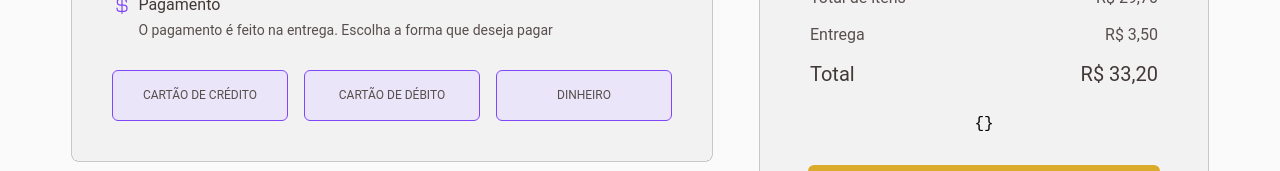
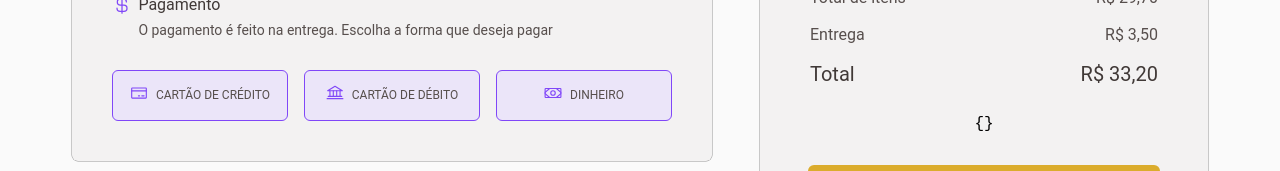
Before and after one commit to pedrodif/uploadCoffeeDelivery, a React (Vite) app: page /checkout in a window 1280 px wide. Shown: the part 624-795 px from the top of the page. Built offline with nearby package versions, Linux system fonts and the light colour scheme.

Commit message:
feat: :sparkles: RadioGroup component Icon placed, checkout unused code eliminated

```diff
--- a/src/components/RadioGroup/index.tsx
+++ b/src/components/RadioGroup/index.tsx
@@ -6,6 +6,45 @@ import { Bank, CreditCard, Money } from "phosphor-react";
 
 // Styles
 import { RadioInput, RadioLabel, SectionContainer } from "./styles";
+
+const handleIcon = (icon: string) => {
+  if (icon === "money") {
+    return (
+      <Money
+        color="#8047F8"
+        size={18}
+      />
+    )
+  }
+
+  if (icon === "creditCard") {
+    return  (
+      <CreditCard
+        color="#8047F8"
+        size={18}
+      />
+    )
+  }
+
+  return (
+    <Bank
+      color="#8047F8"
+      size={18}
+    />
+  )
+}
+
+interface IIconWrapperProps extends HTMLAttributes<HTMLDivElement> {
+  children?: ReactNode;
+}
+
+function IconWrapper({ children }: IIconWrapperProps) {
+  return (
+    <div>
+      {children}
+    </div>
+  )
+}
 
 interface IdataProps {
   id: string;
@@ -16,10 +55,9 @@ interface IdataProps {
 
 export interface IRadioGroupProps extends HTMLAttributes<HTMLElement> {
   data?: IdataProps[];
-  icon: (icon: string) => void;
 }
 
-export function RadioGroup({ data, icon, ...props }: IRadioGroupProps) {
+export function RadioGroup({ data, ...props }: IRadioGroupProps) {
   return (
     <>
       {data?.map(datum => {
@@ -28,7 +66,9 @@ export function RadioGroup({ data, icon, ...props }: IRadioGroupProps) {
             key={datum.id}
             {...props}
           >
-            {icon(datum.icon)}
+            <IconWrapper>
+              {handleIcon(datum.icon)}
+            </IconWrapper>
 
             <RadioInput
               type="radio"
--- a/src/pages/Checkout/index.tsx
+++ b/src/pages/Checkout/index.tsx
@@ -1,8 +1,5 @@
 // Packages
 import {
-  Bank,
-  Money,
-  CreditCard,
   MapPinLine,
   CurrencyDollar
 } from "phosphor-react";
@@ -74,17 +71,7 @@ export function Checkout() {
     }
   }
 
-  const handleIcon = (icon: string) => {
-    if (icon === "money") {
-      return <Money color="#8047F8" size={18}/>
-    }
 
-    if (icon === "creditCard") {
-      return  <CreditCard color="#8047F8" size={18} />
-    }
-
-    return <Bank color="#8047F8" size={18} />
-  }
 
   // Render
   return (
@@ -231,39 +218,6 @@ export function Checkout() {
             </SectionHeader>
 
             <PaymentMethodWrapper>
-              {/* <Button
-                type="button"
-              >
-                <CreditCard
-                  color="#8047F8"
-                  size={18}
-                />
-
-                CARTÃO DE CRÉDITO
-              </Button>
-
-              <Button
-                type="button"
-              >
-                <Bank
-                  color="#8047F8"
-                  size={18}
-                />
-
-                CARTÃO DE DÉBITO
-              </Button>
-
-              <Button
-                type="button"
-              >
-                <Money
-                  color="#8047F8"
-                  size={18}
-                />
-
-                DINHEIRO
-              </Button> */}
-
               <Controller
                 control={control}
                 name="payment"
@@ -272,11 +226,9 @@ export function Checkout() {
                   <RadioGroup
                     data={RadioGroupOptions}
                     onChange={onChange}
-                    icon={() => handleIcon}
                   />
                 }
               />
-
             </PaymentMethodWrapper>
           </SecondSection>
         </FormInsideOrganizerWrapper>
```
